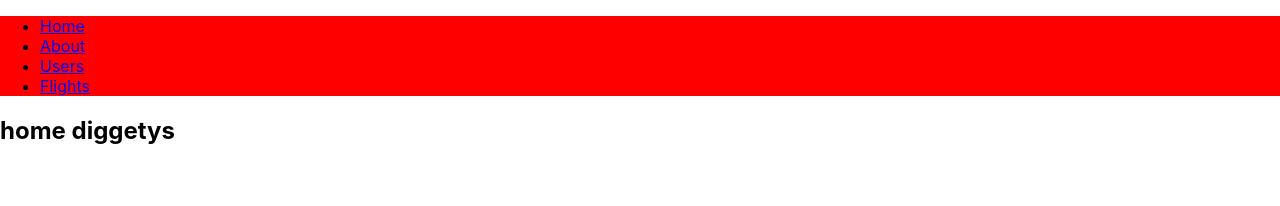
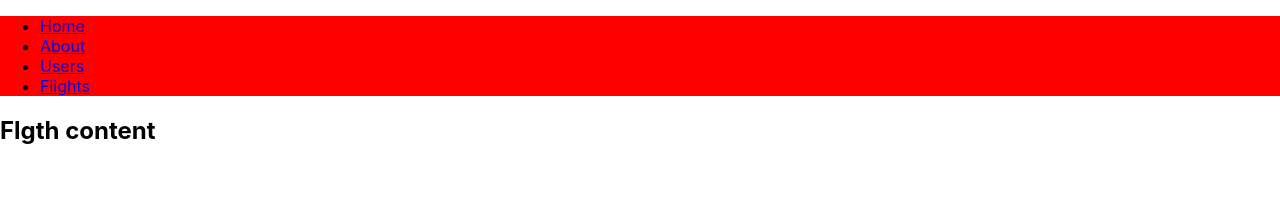
Before and after one commit to joshjm/boring-airlines-frontend, a React (Create React App) app: page /flights in a window 1280 px wide. Shown: the top 206 px of the page. Built offline with nearby package versions, Linux system fonts and the light colour scheme.

Commit message:
Fixed routes, need to keep home route at the bottom

```diff
--- a/src/components/App.js
+++ b/src/components/App.js
@@ -7,6 +7,7 @@ import Navbar from './Navbar'
 import Airplanes from './Airplanes'
 import Search from './Search'
 import Flights from './Flights'
+
 import {
   BrowserRouter as Router,
   Switch,
@@ -25,9 +26,6 @@ export default function App() {
           <Route path="/users">
             <Users />
           </Route>
-          <Route path="/">
-            <Home />
-          </Route>
 
           <Route path="/airplanes">
             <Airplanes/>
@@ -39,6 +37,9 @@ export default function App() {
           <Route path="/flights">
             <Flights/>
           </Route>
+          <Route path="/"> {/* KEEP ME AT THE BOTTOM */}
+            <Home />
+          </Route>
         </Switch>
 
     </Router>
--- a/src/components/Flights.js
+++ b/src/components/Flights.js
@@ -1,12 +1,7 @@
-import React, {Component}from 'react';
+import React from 'react';
 
-class Flights extends Component {
-    render(){
+export default function Flights(){
     return(
-            <div>
-                Content
-            </div>
-        )
-    }
+        <h2>Flgth content</h2>
+    )
 }
-export default Flights;
```
